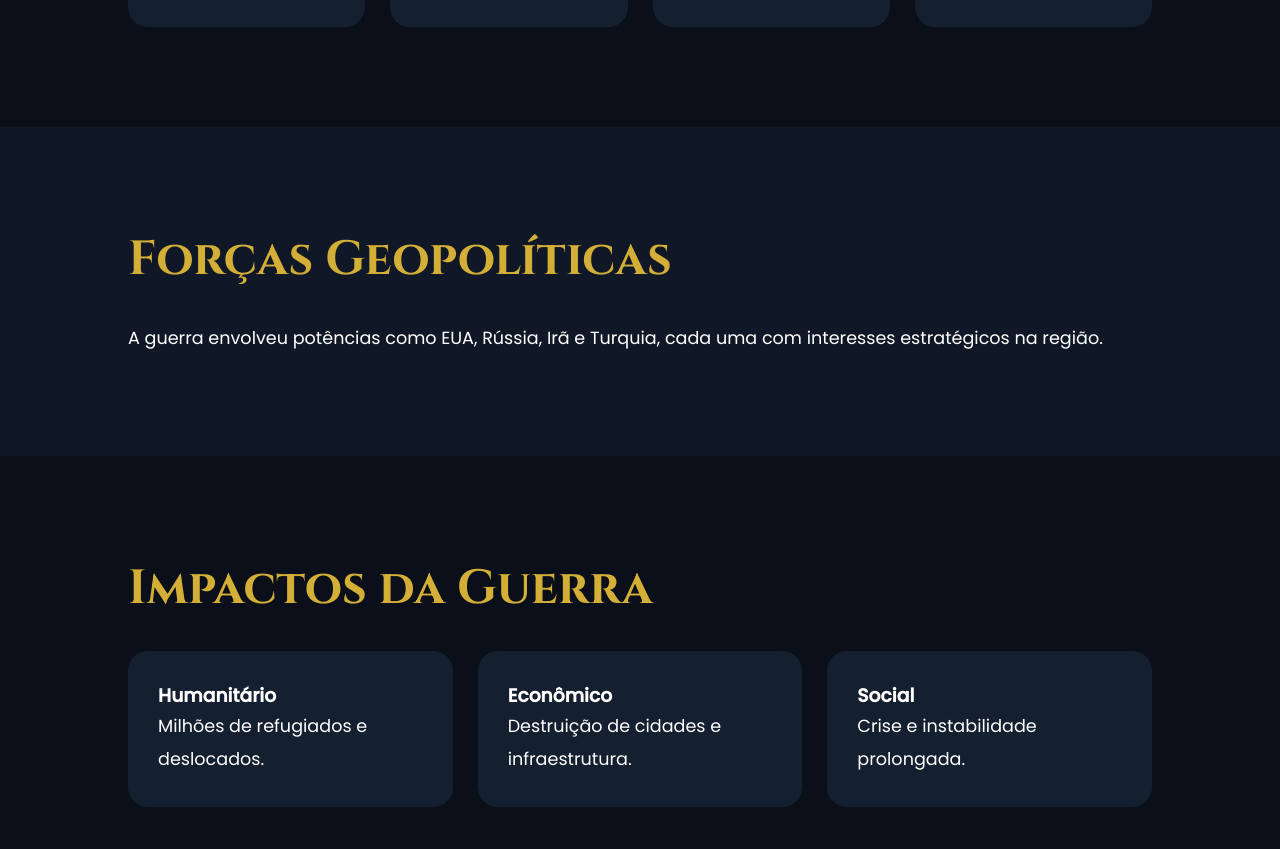
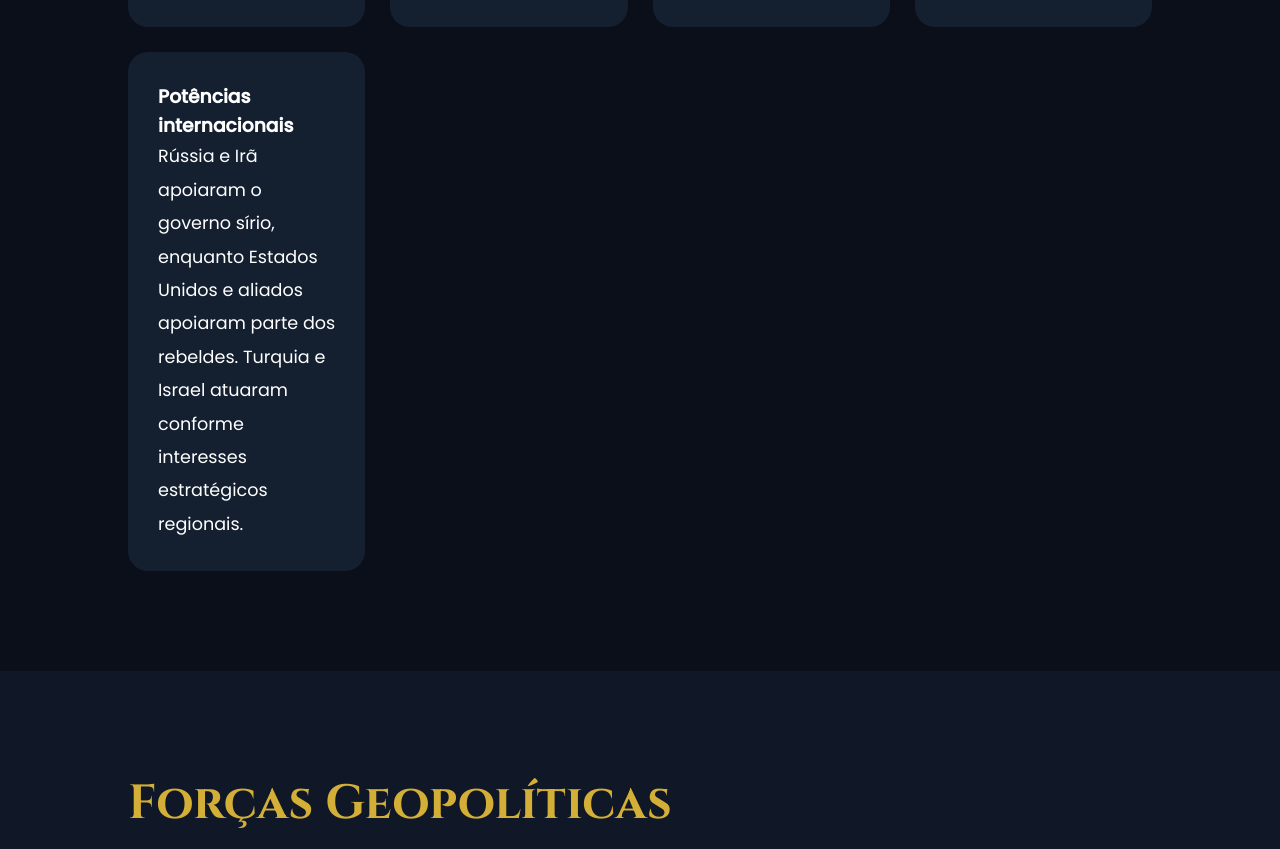
Before and after one commit to DevMath000/Guerra-da-Siria, a plain HTML site: page index.html in a window 1280 px wide. Shown: the part 3759-4608 px from the top of the page. Drawn offline with Linux system fonts and the light colour scheme.

Commit message:
Update index.html

```diff
--- a/index.html
+++ b/index.html
@@ -126,6 +126,10 @@ Na Síria, uma seca severa, entre 2007 e 2010, agravou a crise social e econômi
 <h3>Grupos extremistas</h3>
 <p>Organizações como Estado Islâmico e HTS aproveitaram o caos para expandir território.</p>
 </div>
+<div class="card">
+<h3>Potências internacionais</h3>
+<p>Rússia e Irã apoiaram o governo sírio, enquanto Estados Unidos e aliados apoiaram parte dos rebeldes. Turquia e Israel atuaram conforme interesses estratégicos regionais.</p>
+</div>
 
 </div>
 
```
